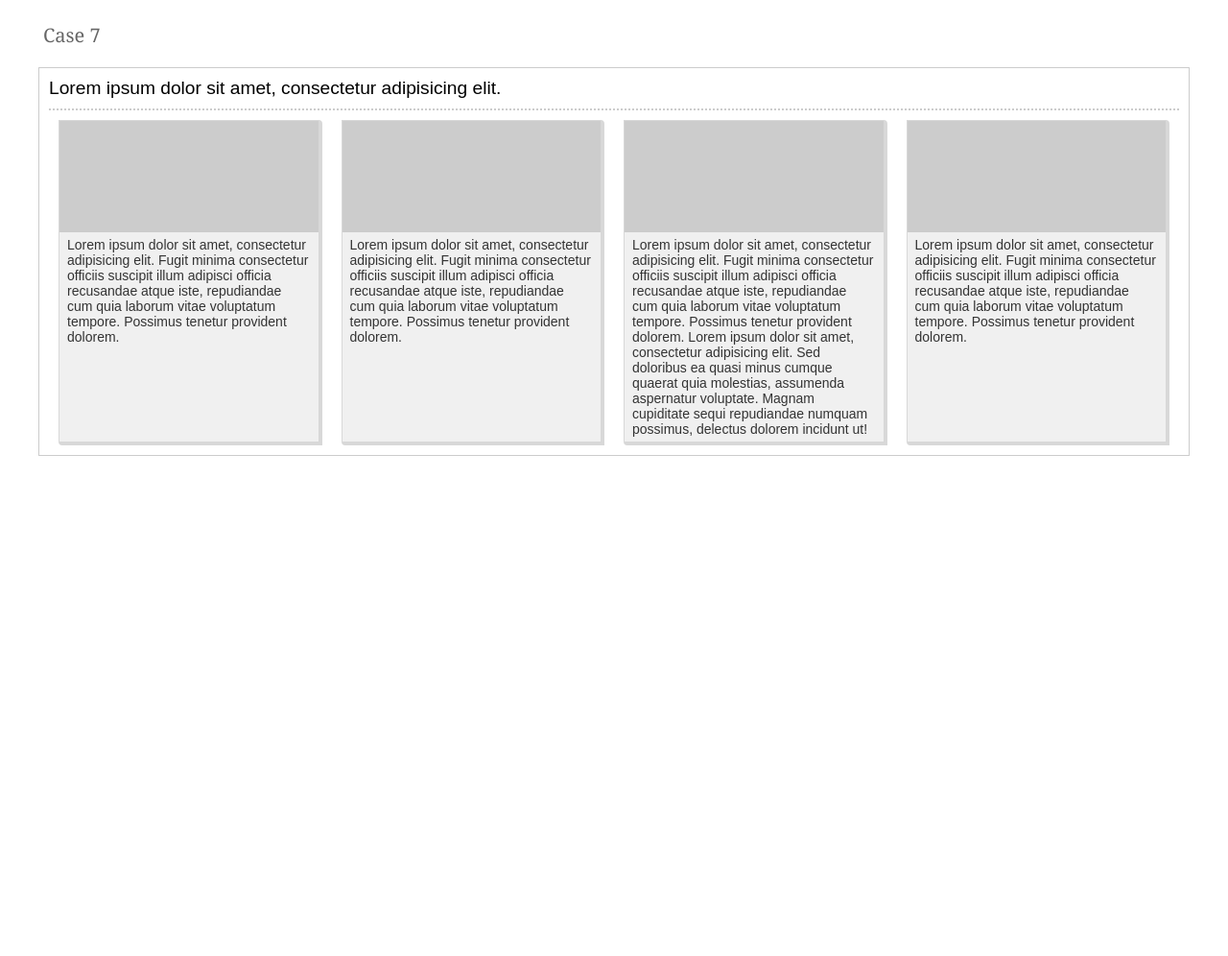
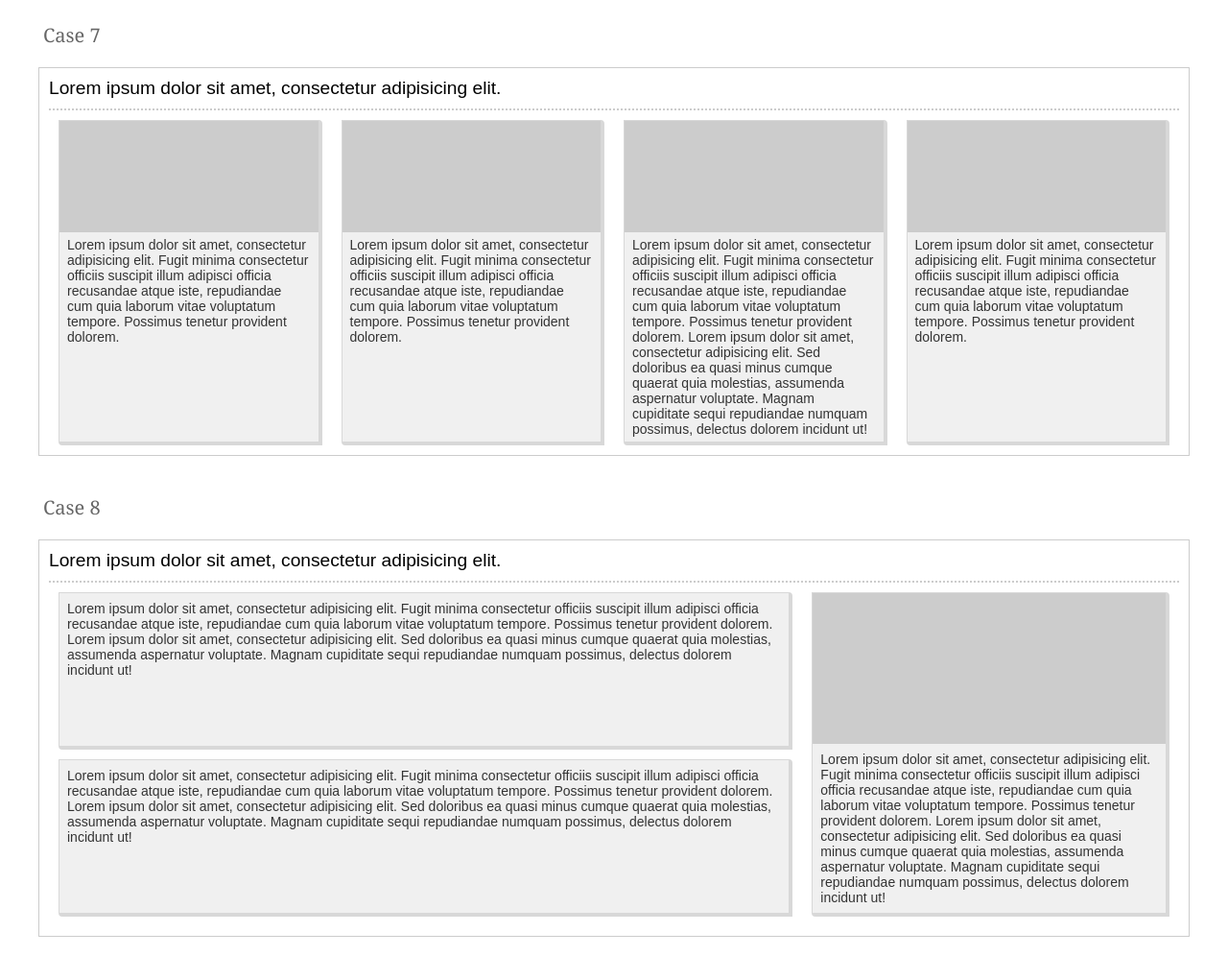
Before and after one commit to saxinte/flexbox-play, a website: page src/html/index.html in a window 1280 px wide. Shown: the part 1958-2954 px from the top of the page at 96% size. Before the commit the page ends 2453 px from the top, so only its background shows below. Drawn offline with nearby package versions, Linux system fonts and the light colour scheme; files that its build step writes are made by us from their sources.

Commit message:
add cases 7 and 8

```diff
--- a/src/html/index.html
+++ b/src/html/index.html
@@ -80,7 +80,7 @@
 		<h2 class="second-title">Case 7</h2>
 		<div class="test case7__container">
 			<header class="header">Lorem ipsum dolor sit amet, consectetur adipisicing elit.</header>
-			<section class="section">
+			<section class="article">
 				<figure>
 					<img class="picture" src="../img/image.png" alt="">
 					<figcaption class="figcaption">
@@ -88,7 +88,7 @@
 					</figcaption>
 				</figure>
 			</section>
-			<section class="section">
+			<section class="article">
 				<figure>
 					<img class="picture" src="../img/image.png" alt="">
 					<figcaption class="figcaption">
@@ -96,7 +96,7 @@
 					</figcaption>
 				</figure>
 			</section>
-			<section class="section">
+			<section class="article">
 				<figure>
 					<img class="picture" src="../img/image.png" alt="">
 					<figcaption class="figcaption">
@@ -104,7 +104,7 @@
 					</figcaption>
 				</figure>
 			</section>
-			<section class="section">
+			<section class="article">
 				<figure>
 					<img class="picture" src="../img/image.png" alt="">
 					<figcaption class="figcaption">
@@ -114,6 +114,31 @@
 			</section>
 		</div>
 
+		<h2 class="second-title">Case 8</h2>
+		<div class="test case8__container">
+			<header class="header">Lorem ipsum dolor sit amet, consectetur adipisicing elit.</header>
+			<div class="flex-container">
+				<div class="flex-container flex-column col8">
+					<section class="article">
+						<p class="text">Lorem ipsum dolor sit amet, consectetur adipisicing elit. Fugit minima consectetur officiis suscipit illum adipisci officia recusandae atque iste, repudiandae cum quia laborum vitae voluptatum tempore. Possimus tenetur provident dolorem. Lorem ipsum dolor sit amet, consectetur adipisicing elit. Sed doloribus ea quasi minus cumque quaerat quia molestias, assumenda aspernatur voluptate. Magnam cupiditate sequi repudiandae numquam possimus, delectus dolorem incidunt ut!</p>
+					</section>
+					<section class="article">
+						<p class="text">Lorem ipsum dolor sit amet, consectetur adipisicing elit. Fugit minima consectetur officiis suscipit illum adipisci officia recusandae atque iste, repudiandae cum quia laborum vitae voluptatum tempore. Possimus tenetur provident dolorem. Lorem ipsum dolor sit amet, consectetur adipisicing elit. Sed doloribus ea quasi minus cumque quaerat quia molestias, assumenda aspernatur voluptate. Magnam cupiditate sequi repudiandae numquam possimus, delectus dolorem incidunt ut!</p>
+					</section>
+				</div>
+				<div class="flex-container col4">
+					<section class="article">
+						<figure>
+							<img class="picture" src="../img/image.png" alt="">
+							<figcaption class="text">
+								Lorem ipsum dolor sit amet, consectetur adipisicing elit. Fugit minima consectetur officiis suscipit illum adipisci officia recusandae atque iste, repudiandae cum quia laborum vitae voluptatum tempore. Possimus tenetur provident dolorem. Lorem ipsum dolor sit amet, consectetur adipisicing elit. Sed doloribus ea quasi minus cumque quaerat quia molestias, assumenda aspernatur voluptate. Magnam cupiditate sequi repudiandae numquam possimus, delectus dolorem incidunt ut!
+							</figcaption>
+						</figure>
+					</section>
+				</div>
+			</div>
+		</div>
+
 	</div>
 
 </body>
--- a/src/scss/_case7.scss
+++ b/src/scss/_case7.scss
@@ -11,10 +11,8 @@
     margin-bottom:10px;
     border-bottom:2px dotted #CCC;
 }
-.case7__container .section {
-	flex-grow:1;
-	flex-shrink:0;
-	flex-basis:0;
+.case7__container .article {
+    flex:1;
     margin:0 10px;
     border-width:1px 4px 4px 1px;
     border-style:solid;
--- /dev/null
+++ b/src/scss/_case8.scss
@@ -0,0 +1,45 @@
+.case8__container {
+    padding:10px;
+    border:1px solid #CCC;
+}
+.case8__container .header {
+    font-size:120%;
+    padding-bottom:10px;
+    margin-bottom:10px;
+    border-bottom:2px dotted #CCC;
+}
+.case8__container .flex-container {
+    display:flex;
+}
+.case8__container .flex-column {
+    flex-direction:column;
+}
+.case8__container .col4 {
+    flex:0 0 auto; // flex-basis + border-box fails in IE10-11
+    width:33.33333%;
+}
+.case8__container .col8 {
+    flex:0 0 auto; // flex-basis + border-box fails in IE10-11
+    width:66.66667%;
+}
+.case8__container .article {
+    flex:1;
+    margin:0 10px 10px;
+    border-width:1px 4px 4px 1px;
+    border-style:solid;
+    border-radius:0 4px;
+    border-color:#D8D8D8;
+    background-color:#F0F0F0;
+}
+.case8__container .picture {
+    display:block;
+    width:100%;
+    height:auto;
+}
+.case8__container .text {
+    display:block;
+    margin:0;
+    padding:8px;
+    font-size:87.5%;
+    color:#333
+}
--- a/src/scss/main.scss
+++ b/src/scss/main.scss
@@ -7,3 +7,4 @@
 @import '_case5.scss';
 @import '_case6.scss';
 @import '_case7.scss';
+@import '_case8.scss';
```
Lines whose indentation alone changed are shown as unchanged.
